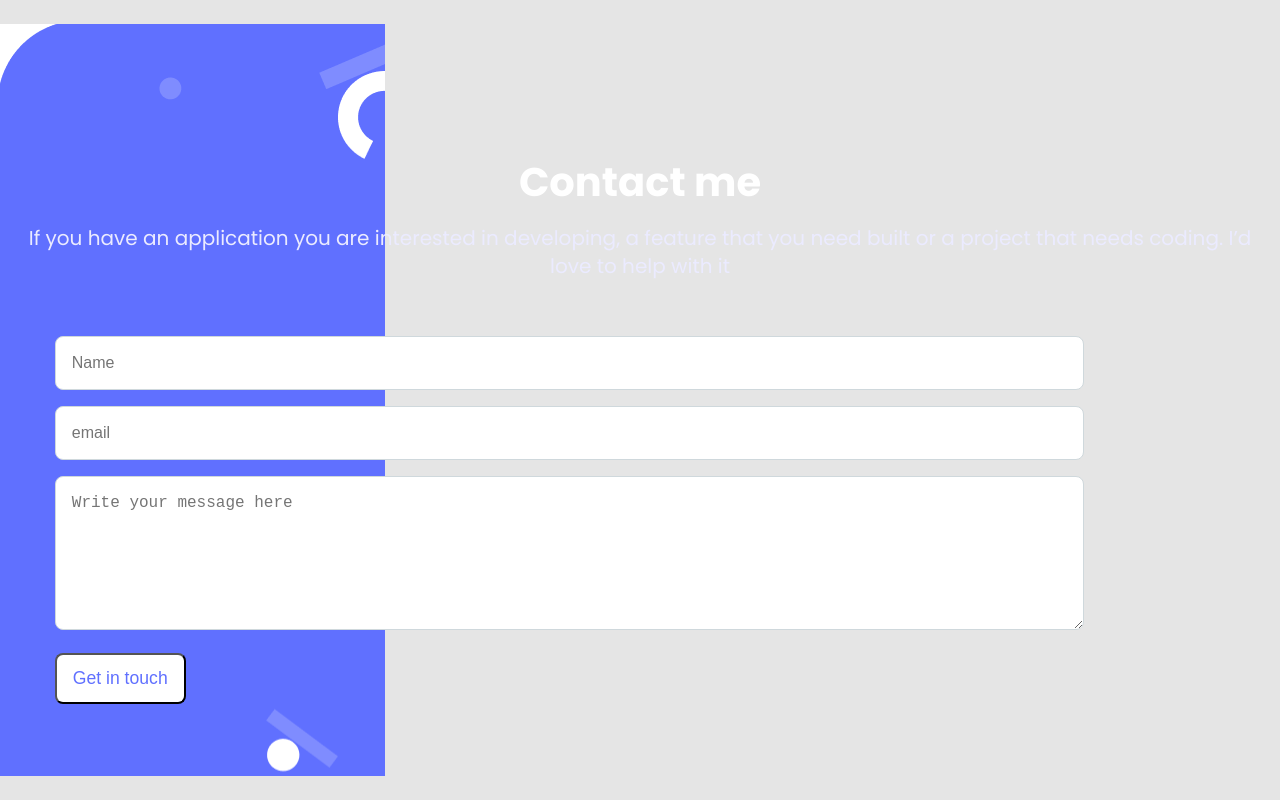
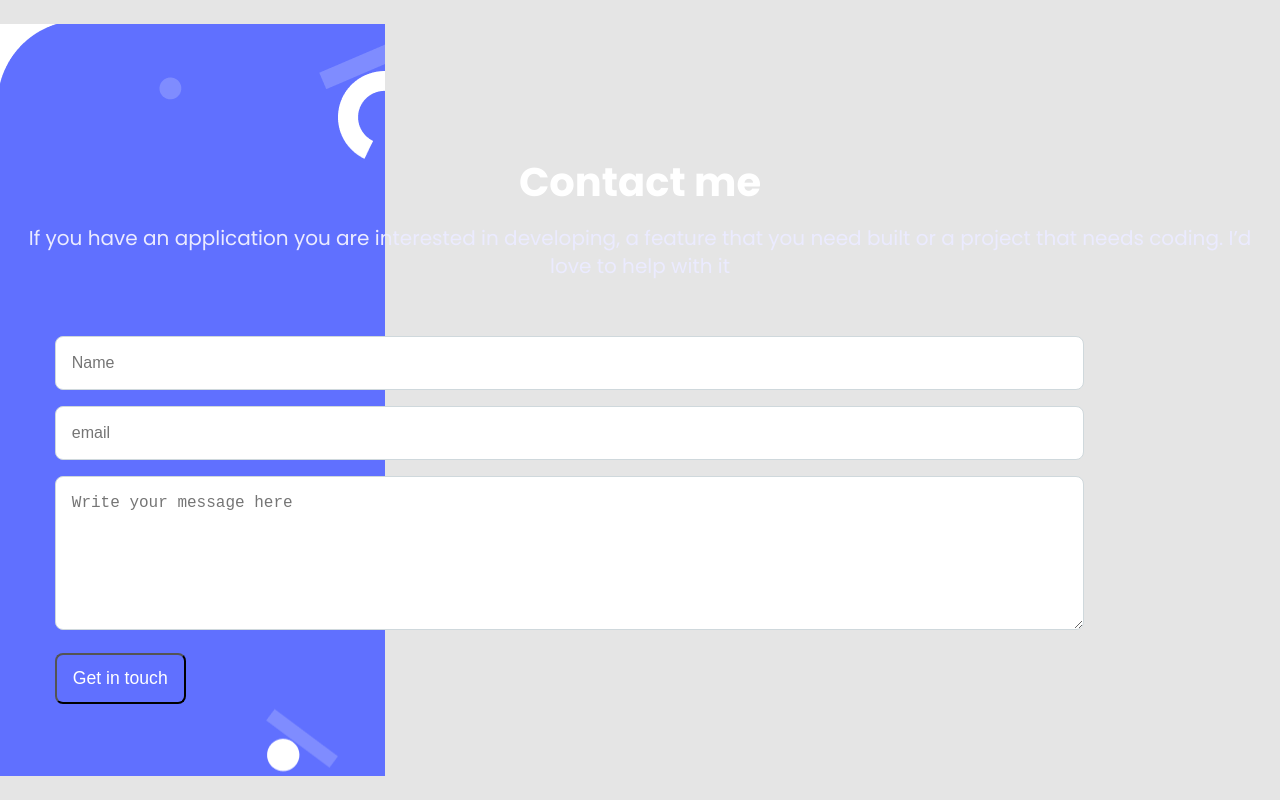
Before and after one commit to Cavein254/microverse-02-mobile, a website: page index.html in a window 1280 px wide. In both pictures the pointer is over the button "Get in touch". Shown: the part 3789-4589 px from the top of the page. Drawn offline with Linux system fonts and the light colour scheme.

```diff
--- a/css/style.css
+++ b/css/style.css
@@ -334,6 +334,11 @@
   font-size: 1.1rem;
   text-align: center;
   align-items: center;
-  color: #6070ff;
+  color:#6070ff;
   margin-bottom: 4.5rem;
 }
+
+.form-btn:hover {
+  background-color: #6070ff;
+  color: #fff;
+}
```
